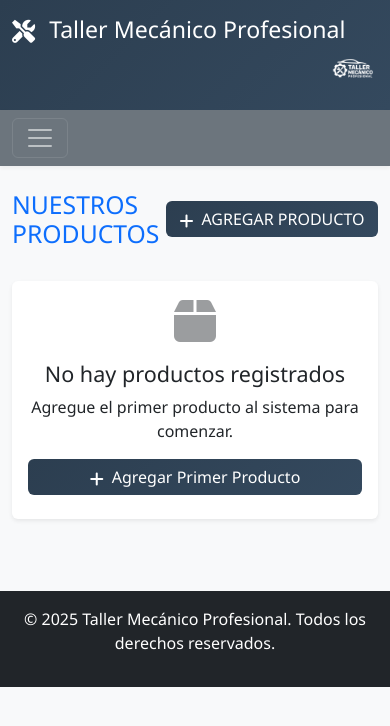
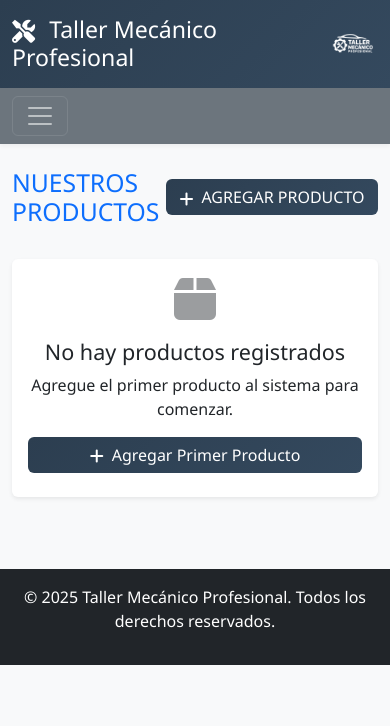
Before and after one commit to anntnzrb/sis-taller-mecanico, a Django app: template templates/productos/list.html in a window 390 px wide. Shown: the top 726 px of the page. Run offline with Django 5.2, Linux system fonts and the light colour scheme; the template is opened without the code that fills it, so the values that code supplies are empty.

Commit message:
feat: center title and logo together in header
- Changed from row/column layout to flexbox layout
- Title and logo now positioned right next to each other
- Centered horizontally in header using justify-content-center
- Added padding (pe-3, ps-3) for proper spacing between elements
- Maintains responsive design and alignment

```diff
--- a/templates/base.html
+++ b/templates/base.html
@@ -13,14 +13,15 @@
     <!-- Header with Logo and Navigation -->
     <header class="bg-primary text-white py-3">
         <div class="container">
-            <div class="row align-items-center">
-                <div class="col-md-6">
+            <!-- Title and Logo together -->
+            <div class="d-flex align-items-center justify-content-center">
+                <div class="pe-3">
                     <h1 class="h3 mb-0">
                         <i class="fas fa-tools me-2"></i>
                         Taller Mecánico Profesional
                     </h1>
                 </div>
-                <div class="col-md-6 text-end">
+                <div class="ps-3">
                     <img src="{% static 'images/logo.png' %}" alt="Logo" class="logo" style="height: 50px;">
                 </div>
             </div>
```
